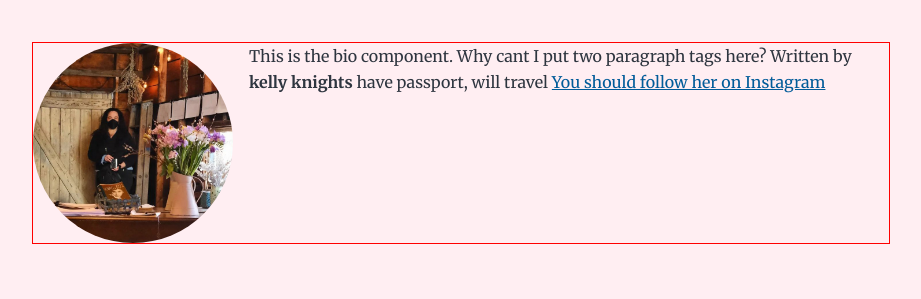
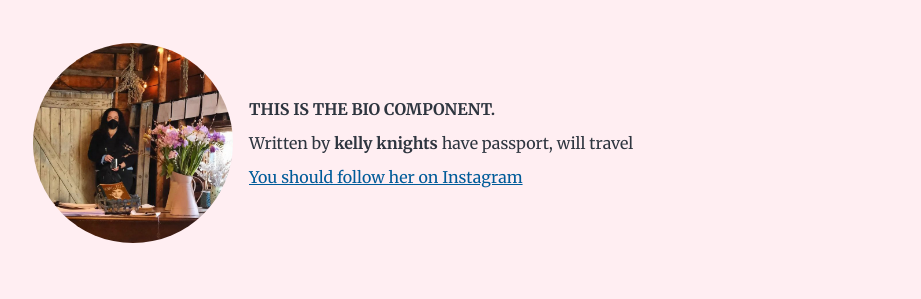
Before and after one commit to kknights/wanderlusty, a Gatsby site: page / in a window 1280 px wide. Shown: the part 106-405 px from the top of the page, without its empty margins (179-1100 px from the left). Built offline with nearby package versions, Linux system fonts and the light colour scheme; Gatsby itself is replaced by a stand-in of ours.

Commit message:
code | refactored bio component

```diff
--- a/src/components/bio.js
+++ b/src/components/bio.js
@@ -43,16 +43,21 @@ const Bio = () => {
         quality={95}
         alt="Profile picture"
       />
-      {author?.name && (
-        <p>
-          This is the bio component. Why cant I put two paragraph tags here?
+      <div className="bio-textwrapper">
+        <p className="bio-text">This is the bio component.</p>
+        {author?.name && (
+        <p className="bio-text">
           Written by <strong>{author.name}</strong> {author?.summary || null}
           {` `}
-          <a href={`https://instagram.com/${social?.instagram || ``}`}>
-            You should follow her on Instagram
-          </a>
         </p>
       )}
+
+        <p className="bio-text">
+          <a href={`https://instagram.com/${social?.instagram || ``}`}> You should follow her on Instagram</a>
+        </p>
+
+      </div>
+
     </aside>
   )
 }
--- a/src/scss/bio.scss
+++ b/src/scss/bio.scss
@@ -1,16 +1,27 @@
 .bio {
   display: flex;
   margin-bottom: var(--spacing-16);
-  outline: 1px solid red;
-}
-
-.bio p {
-  margin-bottom: var(--spacing-0);
 }
 
 .bio-avatar {
   margin-right: var(--spacing-4);
-  margin-bottom: var(--spacing-0);
   min-width: 200px;
   border-radius: 100%;
 }
+
+.bio-textwrapper {
+  display: flex;
+  flex-direction: column;
+  justify-content: center;
+}
+
+.bio-text {
+  margin-bottom: var(--spacing-2);
+  &:first-child {
+    font-weight: bold;
+    text-transform: uppercase;
+  }
+  &:last-child {
+    margin-bottom: var(--spacing-0);
+  }
+}
```
